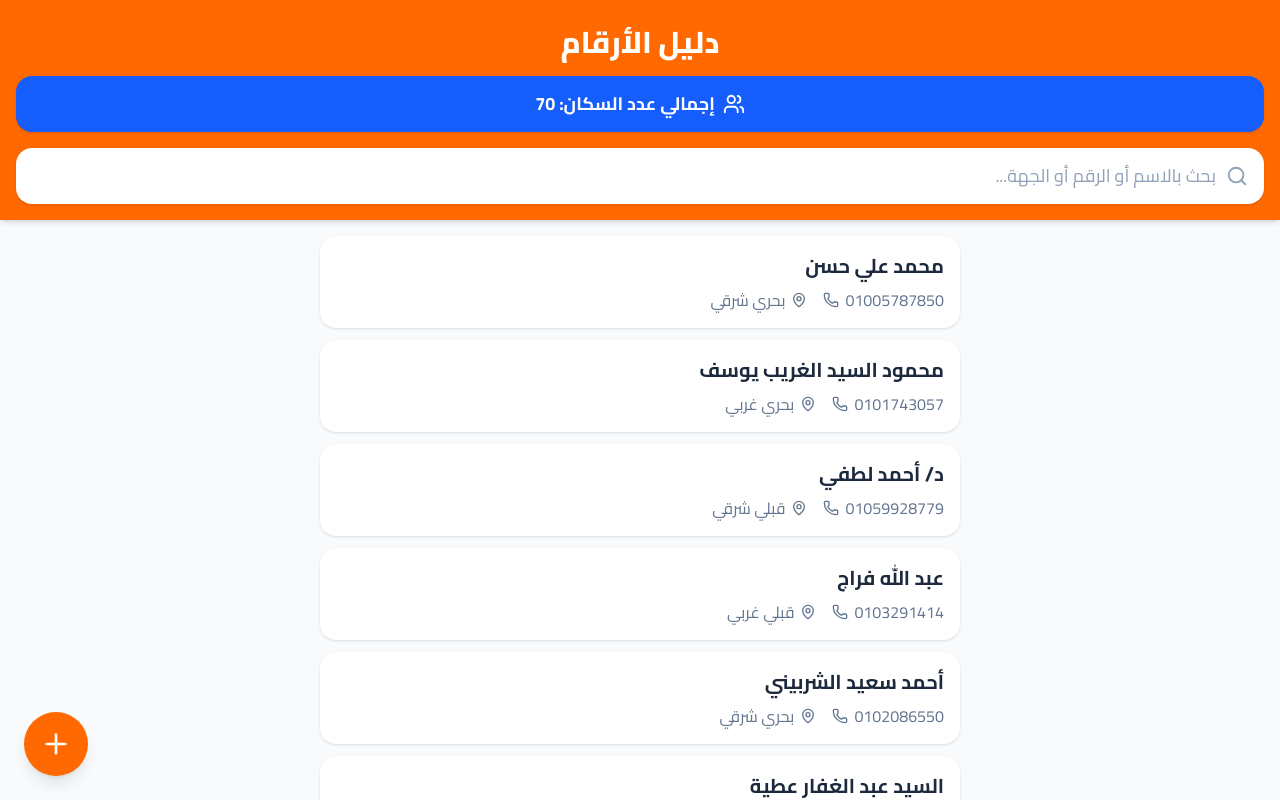
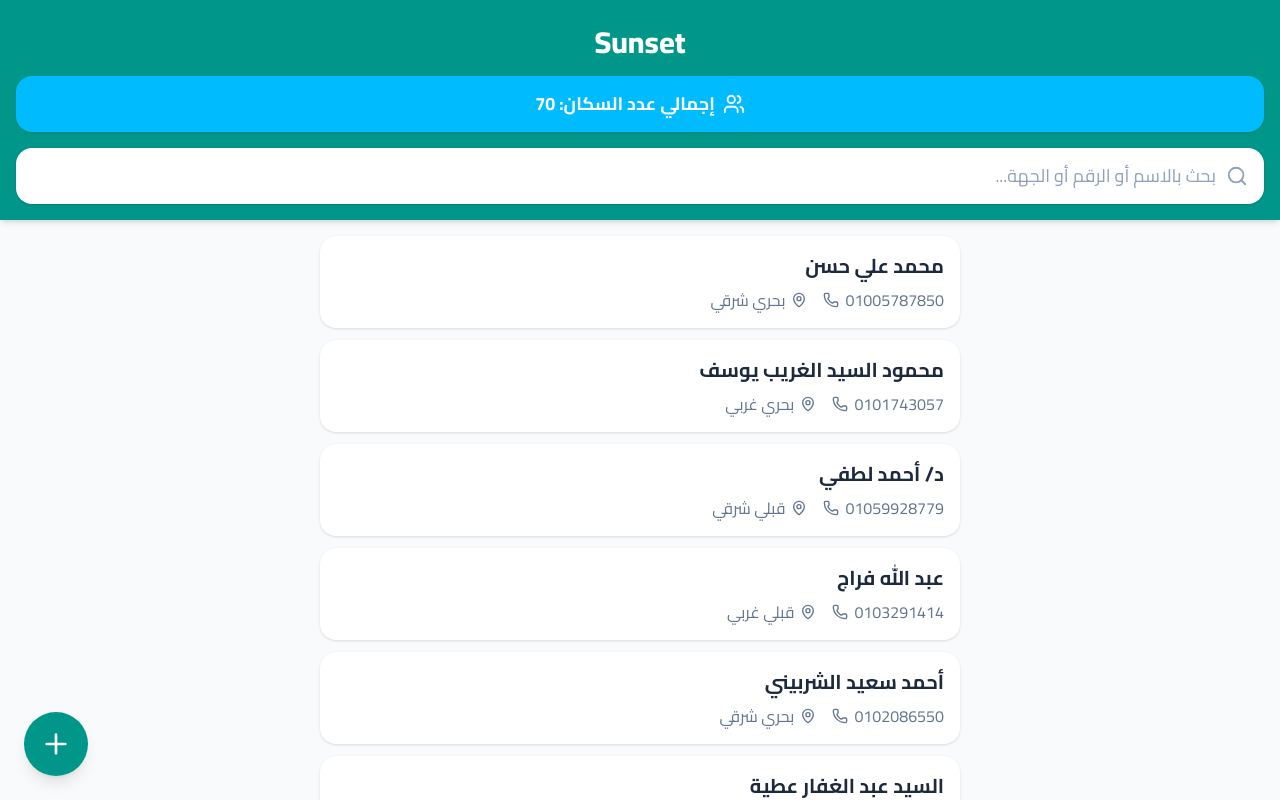
Before and after one commit to SherifAsh93/Sunset-Management, a React (Vite) app: page / in a window 1280 px wide. Shown: the top 800 px of the page. Built offline with nearby package versions, Linux system fonts and the light colour scheme.

Commit message:
Fixed Sunset beach theme and title

```diff
--- a/index.html
+++ b/index.html
@@ -10,7 +10,7 @@
       href="https://fonts.googleapis.com/css2?family=Cairo:wght@400;500;600;700;800&display=swap"
       rel="stylesheet"
     />
-    <title>دليل الأرقام</title>
+    <title>Sunset</title>
   </head>
   <body>
     <div id="root"></div>
--- a/src/App.jsx
+++ b/src/App.jsx
@@ -35,9 +35,9 @@ export default function App() {
 
   return (
     <div className="min-h-screen bg-slate-50 pb-28">
-      <header className="sticky top-0 z-10 bg-orange-500 px-4 pb-4 pt-6 shadow-md">
-        <h1 className="mb-4 text-center text-3xl font-extrabold text-white">دليل الأرقام</h1>
-        <div className="mb-4 flex items-center justify-center gap-2 rounded-2xl bg-blue-600 py-3.5 text-lg font-bold text-white shadow-sm">
+      <header className="sticky top-0 z-10 bg-teal-600 px-4 pb-4 pt-6 shadow-md">
+        <h1 className="mb-4 text-center text-3xl font-extrabold text-white">Sunset</h1>
+        <div className="mb-4 flex items-center justify-center gap-2 rounded-2xl bg-sky-400 py-3.5 text-lg font-bold text-white shadow-sm">
           <Users size={22} />
           إجمالي عدد السكان: {people.length}
         </div>
@@ -84,7 +84,7 @@ export default function App() {
 
       <button
         onClick={() => setModal({ mode: "add" })}
-        className="fixed bottom-6 end-6 z-20 flex h-16 w-16 items-center justify-center rounded-full bg-orange-500 text-white shadow-lg transition hover:bg-orange-600 active:scale-95"
+        className="fixed bottom-6 end-6 z-20 flex h-16 w-16 items-center justify-center rounded-full bg-teal-600 text-white shadow-lg transition hover:bg-teal-700 active:scale-95"
         aria-label="إضافة شخص جديد"
       >
         <Plus size={32} />
```
